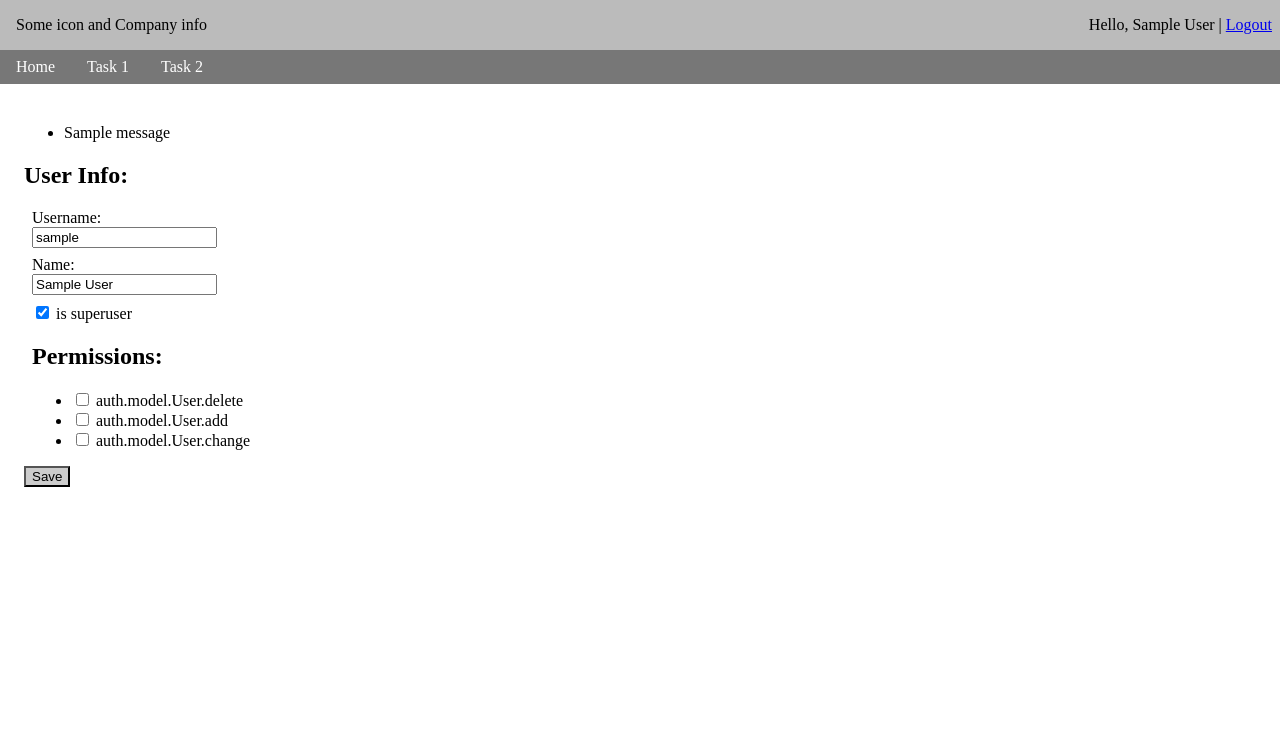
After one commit to Dybov/testtask, a Flask app: page /auth/user/1/change in a window 1280 px wide. The commit adds this page. Shown: the top 735 px of the page. Run offline with Flask 2, Linux system fonts and the light colour scheme; the visitor is signed in with stand-in values (Sample User, id 1); data comes from the database, SQL or seed files in the repository; tables that the repository leaves empty hold one stand-in row (values such as "Sample post"); one stand-in notice (Sample message) is shown.

Commit message:
Implement user add, change, delete functionality

```diff
--- a/auth/__init__.py
+++ b/auth/__init__.py
@@ -31,13 +31,6 @@ def load_user():
 @bp.before_app_first_request
 def prepopulate_permission_db():
     Permission.prepopulate()
-    import db
-    with db.db_session() as session:
-        usr = User.query.get(1)
-        p = Permission.query.all()
-        usr.permissions.extend(p)
-        session.add(usr)
-        session.commit()
 
 # Ensure all views will be loaded
 import auth.views
--- a/auth/model.py
+++ b/auth/model.py
@@ -28,7 +28,10 @@ class User(db.Base):
 
     def has_permission(self, permission):
         """Show if user has permission, but not check if superuser"""
-        return self.is_superuser or self in permission.users
+        if isinstance(permission, str):
+            permission = Permission.query.filter_by(model=permission).first()
+
+        return self in permission.users
 
 
 class Permission(db.Base):
@@ -51,7 +54,7 @@ class Permission(db.Base):
     @classmethod
     def prepopulate(cls):
         # Get permissions tree actions for all registred Models in ORM
-        actions = ['add', 'change', 'remove']
+        actions = ['add', 'change', 'delete']
         registry = db.Base.registry
         permission_models = [
             f'{mapper.class_.__module__}.{mapper.class_.__name__}.{action}'
--- a/auth/templates/auth/header_login_block.html
+++ b/auth/templates/auth/header_login_block.html
@@ -1,6 +1,6 @@
 {% block header_login %}
-{% if 'username' in session %}
-	<a href="{{ url_for('auth.logout') }}">Logout</a>
+{% if g.user %}
+	<span>Hello, {{ g.user.name }} | <a href="{{ url_for('auth.logout') }}">Logout</a></span>
 {% else %}
 	<a href="{{ url_for('auth.login', next=request.endpoint) }}">Login</a>
 {% endif %}
--- /dev/null
+++ b/auth/templates/auth/user/change.html
@@ -0,0 +1,45 @@
+{% extends 'auth/base.html' %}
+
+{% block title %}Change User{% endblock %}
+
+{% block body %}
+  <form class="login-form" action="" method="POST">
+    {% with messages = get_flashed_messages() %}
+      {% if messages %}
+        <ul class="errors">
+          {% for message in messages %}
+            <li>{{ message }}</li>
+          {% endfor %}
+        </ul>
+      {% endif %}
+    {% endwith %}
+    <h2>User Info:</h2>
+    <div class="login-input">
+      <label for="username">Username:</label></br>
+      <input type="text" id="username" name="username" placeholder="Username" value="{{ user.username }}" required>
+    </div>
+    <div class="login-input">
+      <label for="name">Name:</label></br>
+      <input type="text" id="name" name="name" placeholder="Gamora" value="{{ user.name }}" >
+    </div>
+    {% if g.user.is_superuser %}
+      {# Visible only for superusers #}
+      <div class="login-input">
+        <input type="checkbox" id="is_superuser" name="is_superuser" {{ "checked" if user.is_superuser == True }}>
+        <label for="is_superuser">is superuser</label></br>
+      </div>
+    {% endif %}
+    <div class="login-input permissions">
+      <h2>Permissions:</h2>
+      <ul>
+      {% for permission in permissions %}
+        <li>
+          <input id="permission-{{ permission.id }}" type="checkbox" name="permissions" value="{{ permission.model }}" {{ "checked" if user in permission.users}}>
+          <label for="permission-{{ permission.id }}">{{ permission.model }}</label>
+        </li>
+      {% endfor %}
+      </ul>
+    </div>
+    <input type="submit" value="Save">
+  </form>
+{% endblock %}
--- a/auth/views.py
+++ b/auth/views.py
@@ -5,18 +5,38 @@ from flask import (
     session,
     flash,
     url_for,
+    abort,
+    g,
 )
 
+import db
+
 from auth import bp
-from auth.model import User
-from auth.utils import login_required
+from auth.model import User, Permission
+from auth.utils import login_required, require_permission
 
 
-@bp.route('/user-list')
+@bp.route('/user/list')
 @login_required
 def user_list():
     users = User.query.all()
-    return render_template('auth/user_list.html', users=users)
+
+    def can_do_with_users(action):
+        if g.user.is_superuser:
+            return True
+        perm = f'auth.model.User.{action}'
+        return g.user.has_permission(perm)
+
+    can = {
+        'add': can_do_with_users('add'),
+        'change': can_do_with_users('change'),
+        'delete': can_do_with_users('delete'),
+    }
+    return render_template(
+        'auth/user_list.html',
+        users=users,
+        can=can
+    )
 
 
 @bp.route('/login', methods=('GET', 'POST'))
@@ -44,3 +64,88 @@ def login():
 def logout():
     session.clear()
     return redirect(request.url_root)
+
+
+@bp.route('/user/add', methods=["GET", "POST"])
+@require_permission('auth.model.User.add')
+def add_user():
+    if request.method == "POST":
+        username = request.form.get('username')
+        name = request.form.get('name')
+        password = request.form.get('password')
+        is_super = False
+
+        if g.user.is_superuser:
+            is_super = bool(request.form.getlist('is_superuser'))
+
+        if username and password:
+            user = User(
+                username=username,
+                password=password,
+                name=name,
+                is_superuser=is_super,
+            )
+            with db.db_session() as session:
+                session.add(user)
+                session.commit()
+            return redirect(url_for('auth.user_list'))
+
+        flash("Both username and password are required.")
+
+    return render_template(
+        'auth/user/add.html')
+
+
+@bp.route('/user/<id>/change', methods=["GET", "POST"])
+@require_permission('auth.model.User.change')
+def change_user(id):
+    user = User.query.get(id)
+    if not user:
+        abort(404)
+    permissions = Permission.query.all()
+
+    if request.method == "POST":
+        username = request.form.get('username')
+        name = request.form.get('name')
+
+        if username:
+            user.username = username
+            user.name = name
+            if g.user.is_superuser:
+                is_super = bool(request.form.getlist('is_superuser'))
+                user.is_superuser = is_super
+
+            perm_from_form = request.form.getlist('permissions')
+            with db.db_session() as db_session:
+                for perm in permissions:
+                    user_in = user in perm.users
+                    if perm.model in perm_from_form:
+                        if not user_in:
+                            perm.users.append(user)
+                    else:
+                        if user_in:
+                            perm.users.remove(user)
+                    db_session.add(perm)
+                db_session.add(user)
+                db_session.commit()
+
+            return redirect(url_for('auth.user_list'))
+
+        flash("username is required field")
+
+    return render_template(
+        'auth/user/change.html', user=user, permissions=permissions)
+
+
+@bp.route('/user/<id>/delete')
+@require_permission('auth.model.User.delete')
+def delete_user(id):
+    user = User.query.get(id)
+    if user == g.user:
+        session.clear()
+
+    with db.db_session() as db_session:
+        db_session.delete(user)
+        db_session.commit()
+
+    return redirect(url_for('auth.user_list'))
--- a/db.py
+++ b/db.py
@@ -30,6 +30,7 @@ engine = create_engine(get_db_uri())
 db_session = scoped_session(sessionmaker(
     autocommit=False,
     autoflush=False,
+    expire_on_commit=False,
     bind=engine,
 ))
 Base = declarative_base()
```
Also changed, not shown: auth/templates/auth/user/add.html (added, +39 -0 lines), auth/templates/auth/user_list.html (+15 -1 lines).
